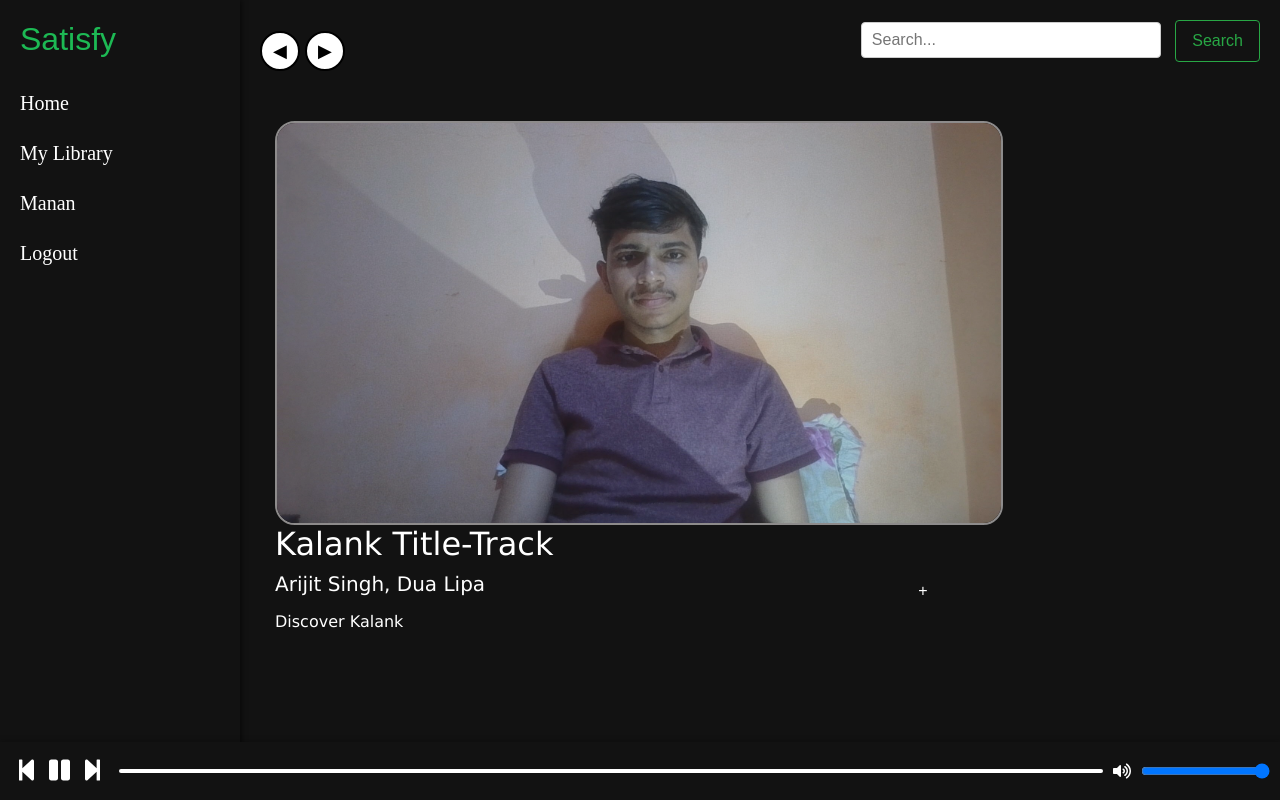
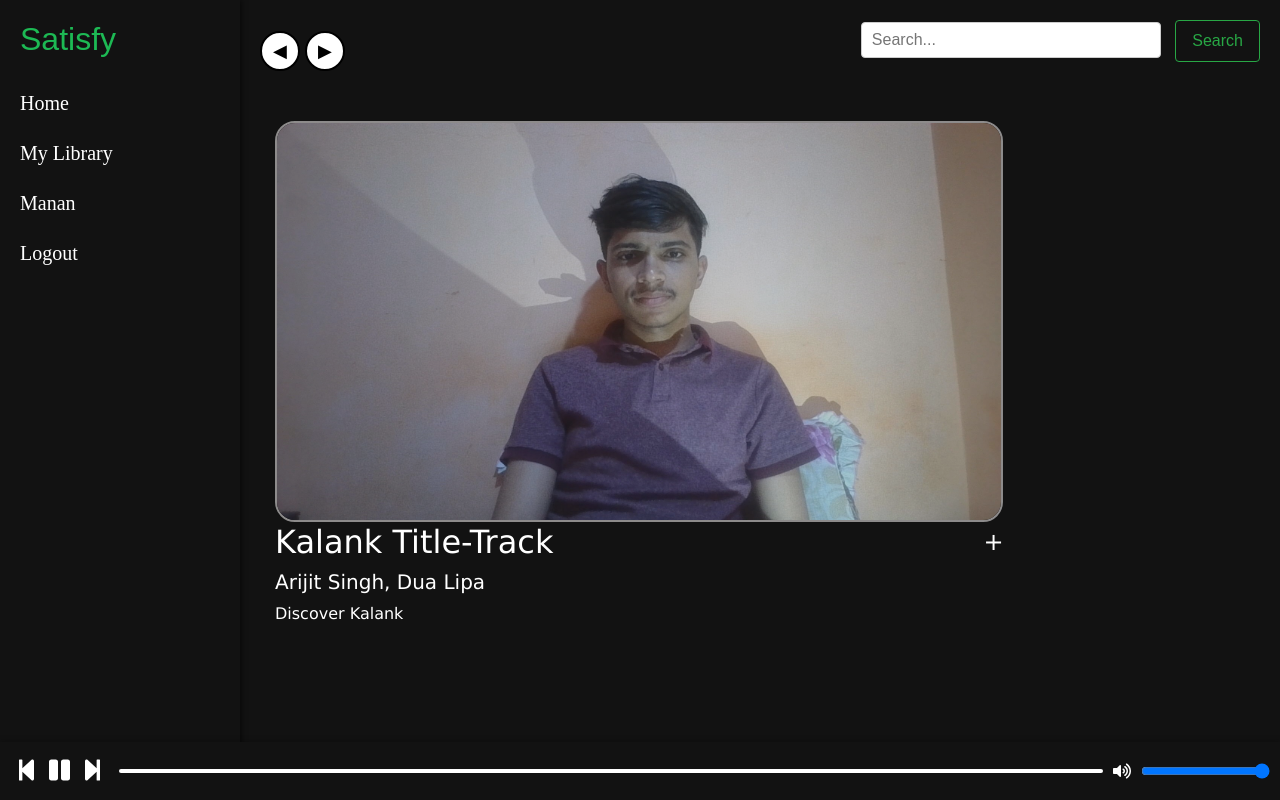
Before and after one commit to mananmaheshwari11/Spotify_clone_app, a Django app: page /music/song/7 in a window 1280 px wide. Run offline with Django 5.2, Linux system fonts and the light colour scheme; a user stored in the database is signed in; data comes from the database, SQL or seed files in the repository; some libraries are stand-ins or nearby versions.

Commit message:
Add files via upload

```diff
--- a/templates/music/desc.html
+++ b/templates/music/desc.html
@@ -32,25 +32,35 @@
     <div class="row description">
         <div class="col md-2">
             <img class="w-75 h-75 cover-image" src="{{ song.songThumbnail.url }}" alt="cover-image">
-            <h2 class="music-title">{{ song.song_name }}</h2>
-            <div class="d-flex">
-                <h5 class="music-desc">{{ artists|join:", " }}</h5>
-                <div class="dropdown">
-                    <button class="btn dropdown-toggle addbtn" type="button" data-bs-toggle="dropdown" aria-expanded="false">
+            <h2 class="music-title d-flex align-items-center">
+                {{ song.song_name }}
+                <div class="dropdown ms-2"> <!-- Added margin start for spacing -->
+                    <button class="btn dropdown-toggle addbtn" type="button" data-bs-toggle="dropdown" aria-expanded="false"
+                    style="font-size: 24px; border-radius: 50%; width: 40px; height: 40px; display: flex; align-items: center; justify-content: center;">
                         +
                     </button>
                     <ul class="dropdown-menu">
                         <li style="color: white; background-color: #121212;">Select Playlist</li>
                         {% for library in libraries %}
-                        <li><a class="dropdown-item add-to-library" href="#" data-song-id="{{ song.id }}" data-library-id="{{ library.id }}">{{ library.name }}</a></li>
+                        <li>
+                            <a class="dropdown-item add-to-library" href="#" data-song-id="{{ song.id }}" data-library-id="{{ library.id }}">
+                                {{ library.name }}
+                            </a>
+                        </li>
                         {% endfor %}
                     </ul>
                 </div>
+            </h2>
+            <div class="d-flex">
+                <h5 class="music-desc">{{ artists|join:", " }}</h5>
             </div>
-            <div class="music-desc"><a class="link1" href="album/{{ song.album.id }}">Discover {{ song.album }}</a></div>
+            <div class="music-desc">
+                <a class="link1" href="album/{{ song.album.id }}">Discover {{ song.album }}</a>
+            </div>
         </div>
     </div>
 </div>
+
     <audio id="song-url" src="{{ song.song.url }}" style="display: none;"></audio>
 {% endblock %}
 
```
